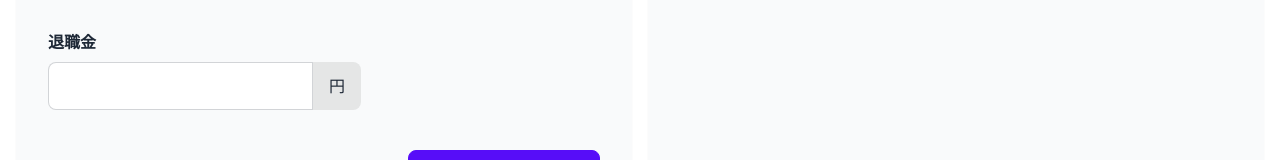
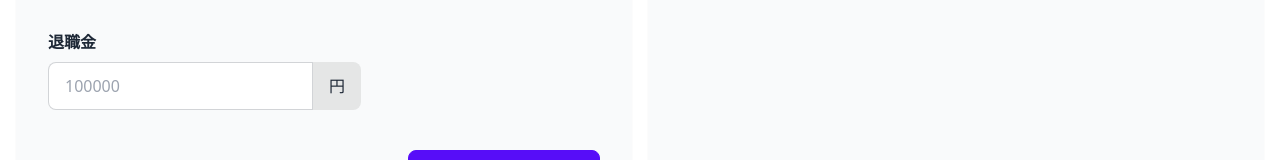
Before and after one commit to kaito2/make-friends-with-react, a Next.js app in the folder jest-book/: page / in a window 1280 px wide. Shown: the part 486-646 px from the top of the page. Built offline with nearby package versions, Linux system fonts and the light colour scheme.

Commit message:
Implement hooks.

```diff
--- /dev/null
+++ b/jest-book/jest.config.ts
@@ -0,0 +1,4 @@
+export default {
+  testEnvironment: "jsdom",
+  preset: "ts-jest/presets/js-with-ts-esm",
+};
--- a/jest-book/src/components/InputForm.tsx
+++ b/jest-book/src/components/InputForm.tsx
@@ -1,6 +1,15 @@
-import { FC } from "react";
+import { CalcTaxParams } from "@/hooks/useCalcTax";
+import { FC, useState } from "react";
 
-const InputForm: FC = () => {
+type Props = {
+  onSubmit: (params: CalcTaxParams) => void;
+};
+
+const InputForm: FC<Props> = ({ onSubmit }) => {
+  const [severancePay, setSeverancePay] = useState<number | undefined>(
+    undefined
+  );
+
   return (
     <div className="card bg-gray-50 shadow-sm">
       <div className="card-body">
@@ -41,12 +50,32 @@ const InputForm: FC = () => {
         <h3 className="font-bold mt-4">退職金</h3>
         <div className="form-control">
           <label className="input-group">
-            <input type="number" className="input input-bordered" />
+            <input
+              type="number"
+              className="input input-bordered"
+              onChange={(e) => {
+                setSeverancePay(Number(e.target.value));
+              }}
+              value={severancePay}
+              placeholder="100000"
+            />
             <span>円</span>
           </label>
         </div>
         <div className="mt-8 flex justify-end">
-          <button className="btn btn-primary w-48">所得税を計算する</button>
+          <button
+            className="btn btn-primary w-48"
+            onClick={() => {
+              onSubmit({
+                severancePay: severancePay!,
+                isDisability: false,
+                isOfficer: false,
+                yearsOfService: 0,
+              });
+            }}
+          >
+            所得税を計算する
+          </button>
         </div>
       </div>
     </div>
--- a/jest-book/src/components/Page.tsx
+++ b/jest-book/src/components/Page.tsx
@@ -1,16 +1,20 @@
 import { FC } from "react";
 import InputForm from "./InputForm";
 import Result from "./Result";
+import { CalcTaxParams, useCalcTax } from "@/hooks/useCalcTax";
 
 const Page = () => {
-  return <Presentation />;
+  const { result, calcTax } = useCalcTax();
+
+  return <Presentation tax={result.tax} calcTax={calcTax} />;
 };
 
 type PresentationProps = {
   tax?: number;
+  calcTax: (params: CalcTaxParams) => void;
 };
 
-export const Presentation: FC<PresentationProps> = ({ tax }) => {
+export const Presentation: FC<PresentationProps> = ({ tax, calcTax }) => {
   return (
     <div className="container mx-auto px-4">
       <div className="flex justify-center">
@@ -19,7 +23,7 @@ export const Presentation: FC<PresentationProps> = ({ tax }) => {
         </h1>
       </div>
       <div className="grid grid-cols-1 md:grid-cols-2 gap-4 mt-12">
-        <InputForm />
+        <InputForm onSubmit={calcTax} />
         <Result tax={tax} />
       </div>
     </div>
--- /dev/null
+++ b/jest-book/src/hooks/useCalcTax.ts
@@ -0,0 +1,28 @@
+import { useState } from "react";
+
+export type CalcTaxParams = {
+  yearsOfService: number;
+  isDisability: boolean;
+  isOfficer: boolean;
+  severancePay: number;
+};
+
+export type CalcTaxResult = {
+  tax?: number;
+};
+
+export const useCalcTax = () => {
+  const [result, setResult] = useState<CalcTaxResult>({});
+
+  const calcTax = ({
+    yearsOfService,
+    isDisability,
+    isOfficer,
+    severancePay,
+  }: CalcTaxParams) => {
+    const tax = severancePay * 0.1;
+    setResult({ tax });
+  };
+
+  return { result, calcTax };
+};
```
Also changed, not shown: jest-book/package.json (+9 -2 lines), 2 other files (tests, documents, lock files or other folders).
